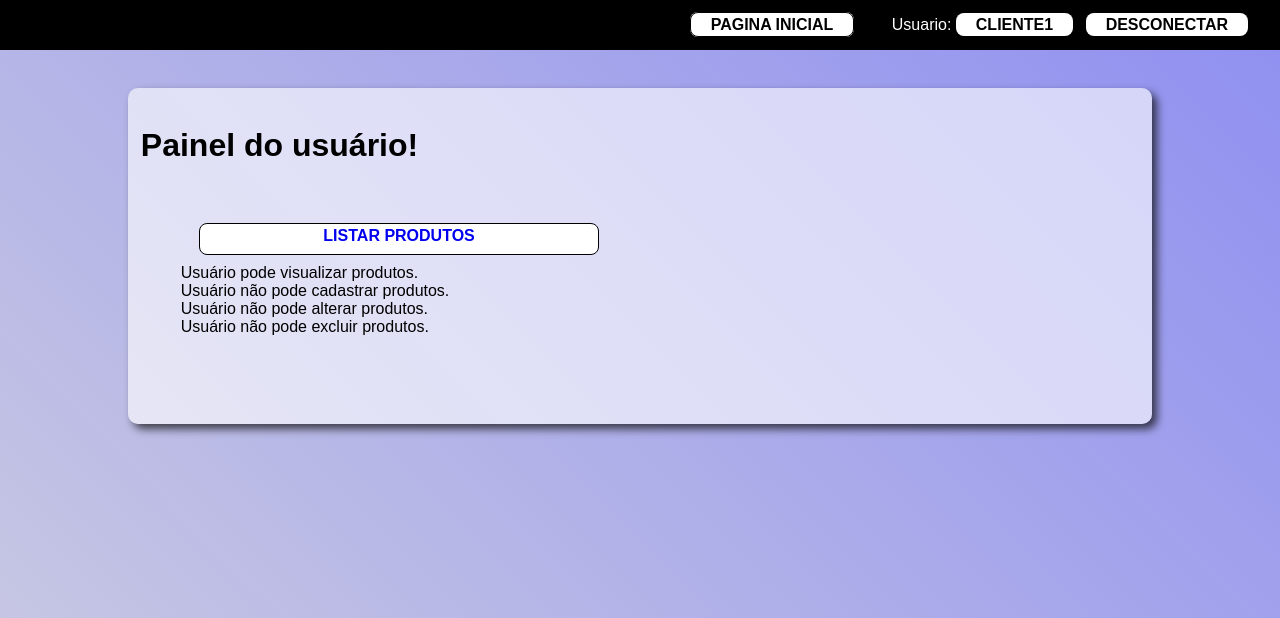
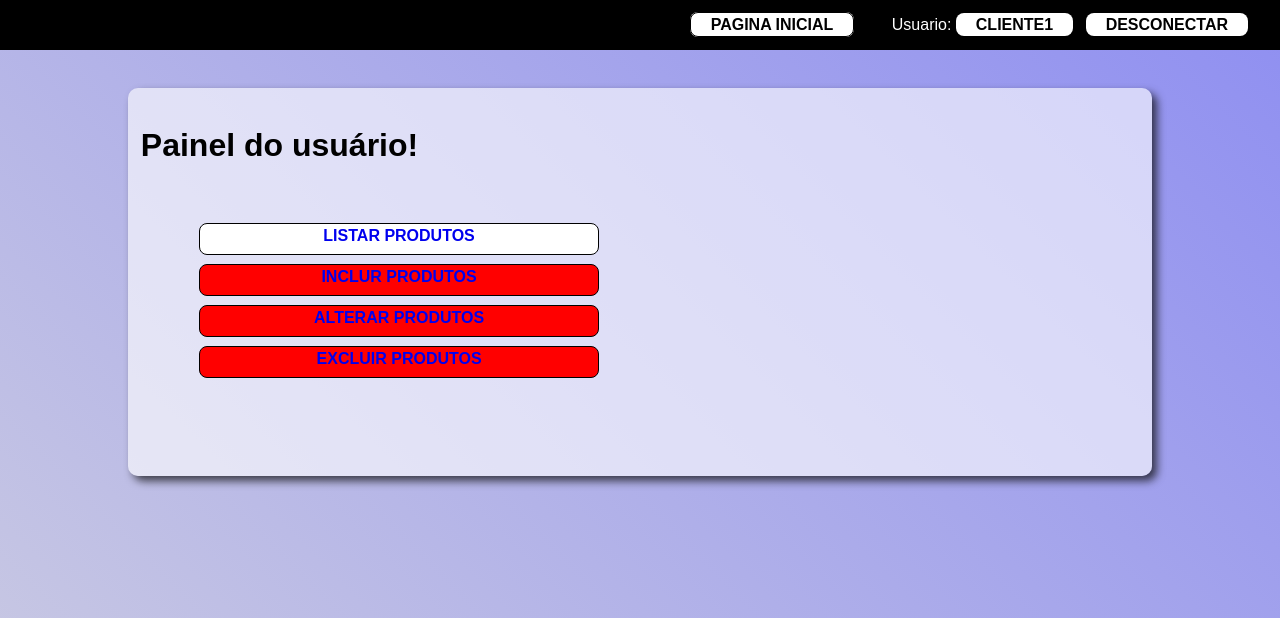
Before and after one commit to coldblu/exampleAC, a PHP site: page /painelDoUsuario.php in a window 1280 px wide. Shown: the top 618 px of the page. Run offline with PHP 8.4, Linux system fonts and the light colour scheme; a user stored in the database is signed in; data comes from the database, SQL or seed files in the repository.

Commit message:
NewButtonStylesForForbiddenActions

```diff
--- a/css/estilo.css
+++ b/css/estilo.css
@@ -393,6 +393,22 @@ body{
 	transition:all,0.5S;
 }
 
+.buttons3{
+	background-color:#F00;
+	margin: 1% 2%;
+	width: 25rem;
+	height: 2rem;
+	color: #FFF;
+	font-size: medium;
+	font-weight:bolder;
+	text-align: center;
+	text-transform:uppercase;/* letra maiúscula*/
+	padding:3px 5px;
+	border:1px solid #000;
+	border-radius:8px;
+    transition:all,0.9S;
+}
+
 textarea{
 	resize: none;
 	padding: 1px 3px;
--- a/painelDoUsuario.php
+++ b/painelDoUsuario.php
@@ -45,33 +45,30 @@
 						$acao = 'ler';
 						if (possuiPermissao($idUsuario, $funcionalidade, $acao)) {
 							echo "<li class='buttons2'><a href='#'>Listar produtos</a></li>";
-							echo "Usuário pode visualizar produtos.";
 						} else {
-							echo "<br/>Usuário não pode visualizar produtos.";
+							echo "<li class='buttons3'><a href='#'>Listar produtos</a></li>";
 						}
 						//Create
 						$acao = 'incluir';
 						if (possuiPermissao($idUsuario, $funcionalidade, $acao)) {
-							echo "<li class='buttons2'><a href='#'>Listar produtos</a></li>";
-							echo "Usuário pode cadastrar produtos.";
+							echo "<li class='buttons2'><a href='#'>Inclur produtos</a></li>";
 						} else {
-							echo "<br/>Usuário não pode cadastrar produtos.";
+							echo "<li class='buttons3'><a href='#' disabled>Inclur produtos</a></li>";
 						}
 						//Update
 						$acao = 'alterar';
 						if (possuiPermissao($idUsuario, $funcionalidade, $acao)) {
-							echo "<li class='buttons2'><a href='#'>Listar produtos</a></li>";
-							echo "Usuário pode alterar produtos.";
+							echo "<li class='buttons2'><a href='#'>Alterar produtos</a></li>";
 						} else {
-							echo "<br/>Usuário não pode alterar produtos.";
+							echo "<li class='buttons3'><a href='#'>Alterar produtos</a></li>";
 						}
 						//Delete
 						$acao = 'excluir';
 						if (possuiPermissao($idUsuario, $funcionalidade, $acao)) {
-							echo "<li class='buttons2'><a href='#'>Listar produtos</a></li>";
+							echo "<li class='buttons2'><a href='#'>Excluir produtos</a></li>";
 							echo "Usuário pode excluir produtos.";
 						} else {
-							echo "<br/>Usuário não pode excluir produtos.";
+							echo "<li class='buttons3'><a href='#'>Excluir produtos</a></li>";
 						}
 					echo "</ul>";
 				echo "</div>";
```
